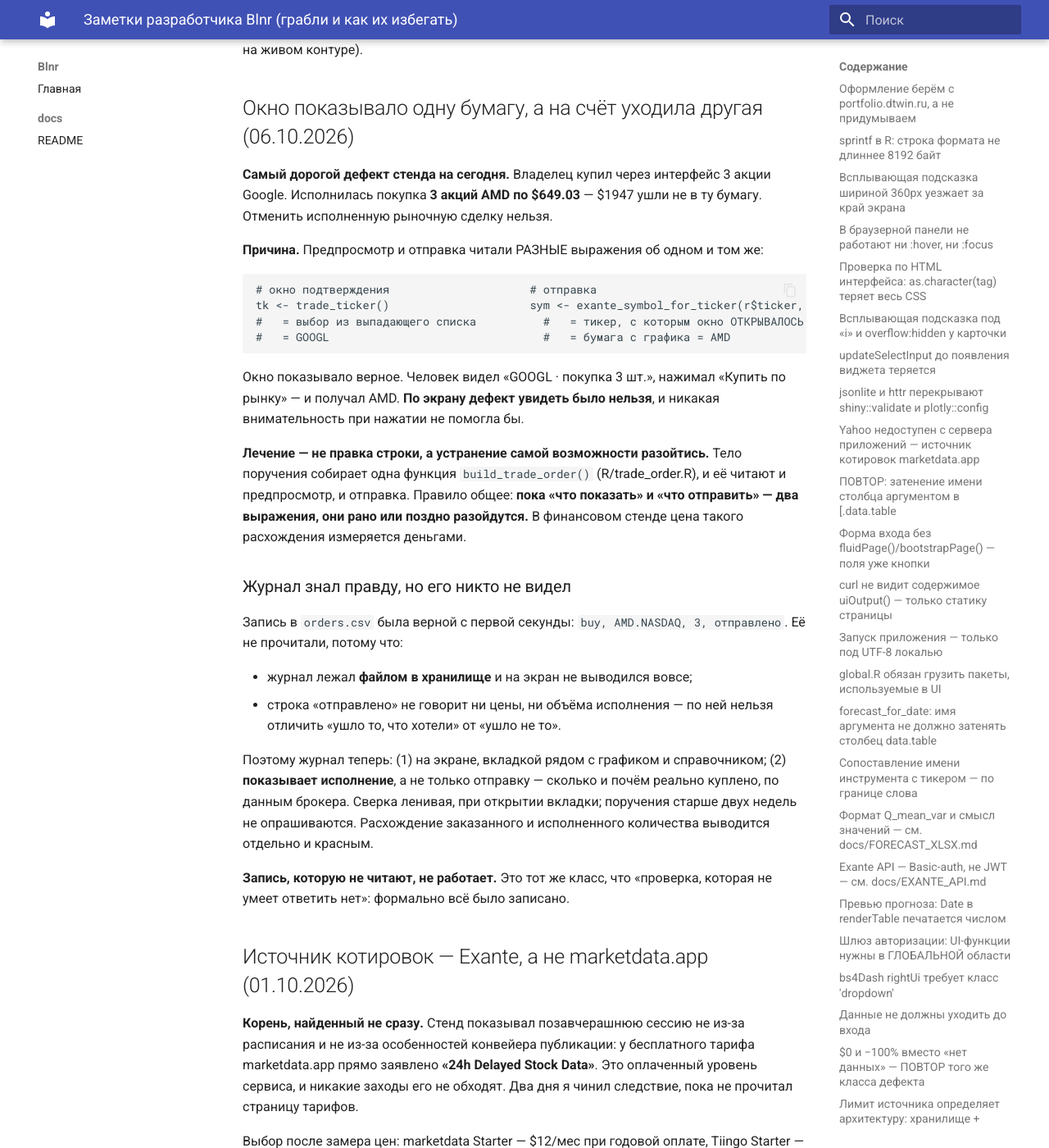
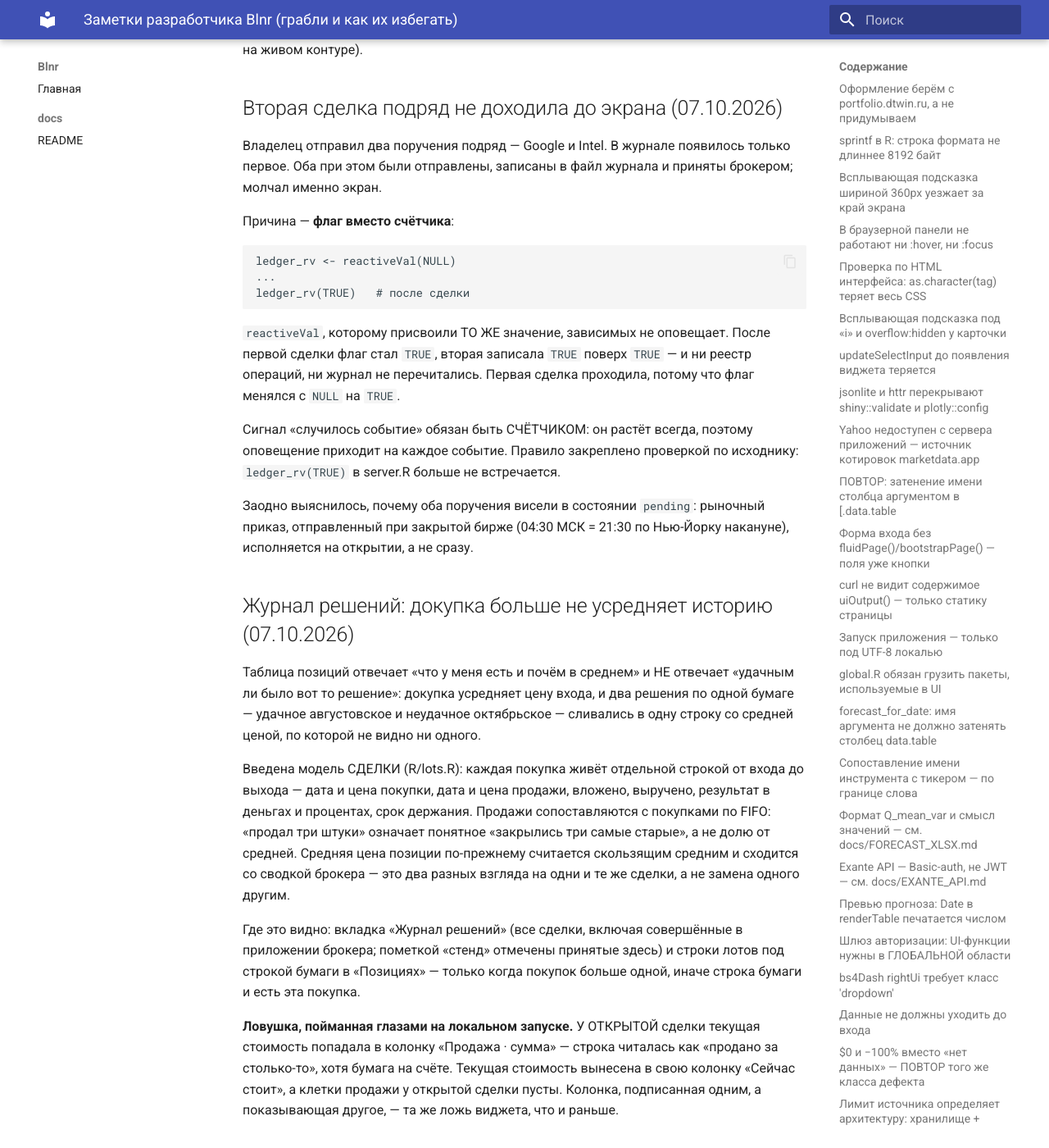
Before and after one commit to sgum/Blnr, an MkDocs documentation site: the page built from docs/dev.md, in a window 1280 px wide and 1400 px high, scrolled down 14665 px. Shown: the whole window at 82% size. Built offline with MkDocs 1.6.1 and Material for MkDocs 9.7.7, drawn with Linux system fonts in a browser that asks for light colours; some of the changed text lies outside the part shown.

Commit message:
feat(trade): журнал решений, лоты в позициях, понятный переключатель отрезка
Зеркало правки из 311.blnr.

Co-Authored-By: Claude Opus 5 <noreply@anthropic.com>

````diff
--- a/docs/dev.md
+++ b/docs/dev.md
@@ -583,6 +583,68 @@ Exante и marketdata.app — разные источники: бумага, до
 неделю): состав листингов меняется раз в недели, а цены — каждый торговый день.
 Путь выгрузки — `/md/3.0/exchanges/<биржа>`; вариант `.../symbols` отвечает 404
 (проверено 26.09.2026 на живом контуре).
+
+## Вторая сделка подряд не доходила до экрана (07.10.2026)
+
+Владелец отправил два поручения подряд — Google и Intel. В журнале появилось
+только первое. Оба при этом были отправлены, записаны в файл журнала и приняты
+брокером; молчал именно экран.
+
+Причина — **флаг вместо счётчика**:
+
+```r
+ledger_rv <- reactiveVal(NULL)
+...
+ledger_rv(TRUE)   # после сделки
+```
+
+`reactiveVal`, которому присвоили ТО ЖЕ значение, зависимых не оповещает.
+После первой сделки флаг стал `TRUE`, вторая записала `TRUE` поверх `TRUE` — и
+ни реестр операций, ни журнал не перечитались. Первая сделка проходила, потому
+что флаг менялся с `NULL` на `TRUE`.
+
+Сигнал «случилось событие» обязан быть СЧЁТЧИКОМ: он растёт всегда, поэтому
+оповещение приходит на каждое событие. Правило закреплено проверкой по
+исходнику: `ledger_rv(TRUE)` в server.R больше не встречается.
+
+Заодно выяснилось, почему оба поручения висели в состоянии `pending`: рыночный
+приказ, отправленный при закрытой бирже (04:30 МСК = 21:30 по Нью-Йорку
+накануне), исполняется на открытии, а не сразу.
+
+## Журнал решений: докупка больше не усредняет историю (07.10.2026)
+
+Таблица позиций отвечает «что у меня есть и почём в среднем» и НЕ отвечает
+«удачным ли было вот то решение»: докупка усредняет цену входа, и два решения
+по одной бумаге — удачное августовское и неудачное октябрьское — сливались в
+одну строку со средней ценой, по которой не видно ни одного.
+
+Введена модель СДЕЛКИ (R/lots.R): каждая покупка живёт отдельной строкой от
+входа до выхода — дата и цена покупки, дата и цена продажи, вложено, выручено,
+результат в деньгах и процентах, срок держания. Продажи сопоставляются с
+покупками по FIFO: «продал три штуки» означает понятное «закрылись три самые
+старые», а не долю от средней. Средняя цена позиции по-прежнему считается
+скользящим средним и сходится со сводкой брокера — это два разных взгляда на
+одни и те же сделки, а не замена одного другим.
+
+Где это видно: вкладка «Журнал решений» (все сделки, включая совершённые в
+приложении брокера; пометкой «стенд» отмечены принятые здесь) и строки лотов
+под строкой бумаги в «Позициях» — только когда покупок больше одной, иначе
+строка бумаги и есть эта покупка.
+
+**Ловушка, пойманная глазами на локальном запуске.** У ОТКРЫТОЙ сделки текущая
+стоимость попадала в колонку «Продажа · сумма» — строка читалась как «продано
+за столько-то», хотя бумага на счёте. Текущая стоимость вынесена в свою
+колонку «Сейчас стоит», а клетки продажи у открытой сделки пусты. Колонка,
+подписанная одним, а показывающая другое, — та же ложь виджета, что и раньше.
+
+## «Окно шкалы» ничего не объясняло
+
+Кнопки у «Динамики счёта» назывались «вся история» и «окно шкалы». Второе —
+внутренний термин, и по какому периоду смотришь, видно не было вовсе. Теперь
+в самой кнопке стоят ДАТЫ («весь срок · с 03.26», «шкала · 10.05.26 —
+06.10.26»), а подсказка говорит, откуда отрезок берётся. Правило: **название
+режима должно отвечать на вопрос «что я увижу», а не называть внутреннюю
+сущность.**
 
 ## Окно показывало одну бумагу, а на счёт уходила другая (06.10.2026)
 
````
Also changed, not shown: 5 other files.
